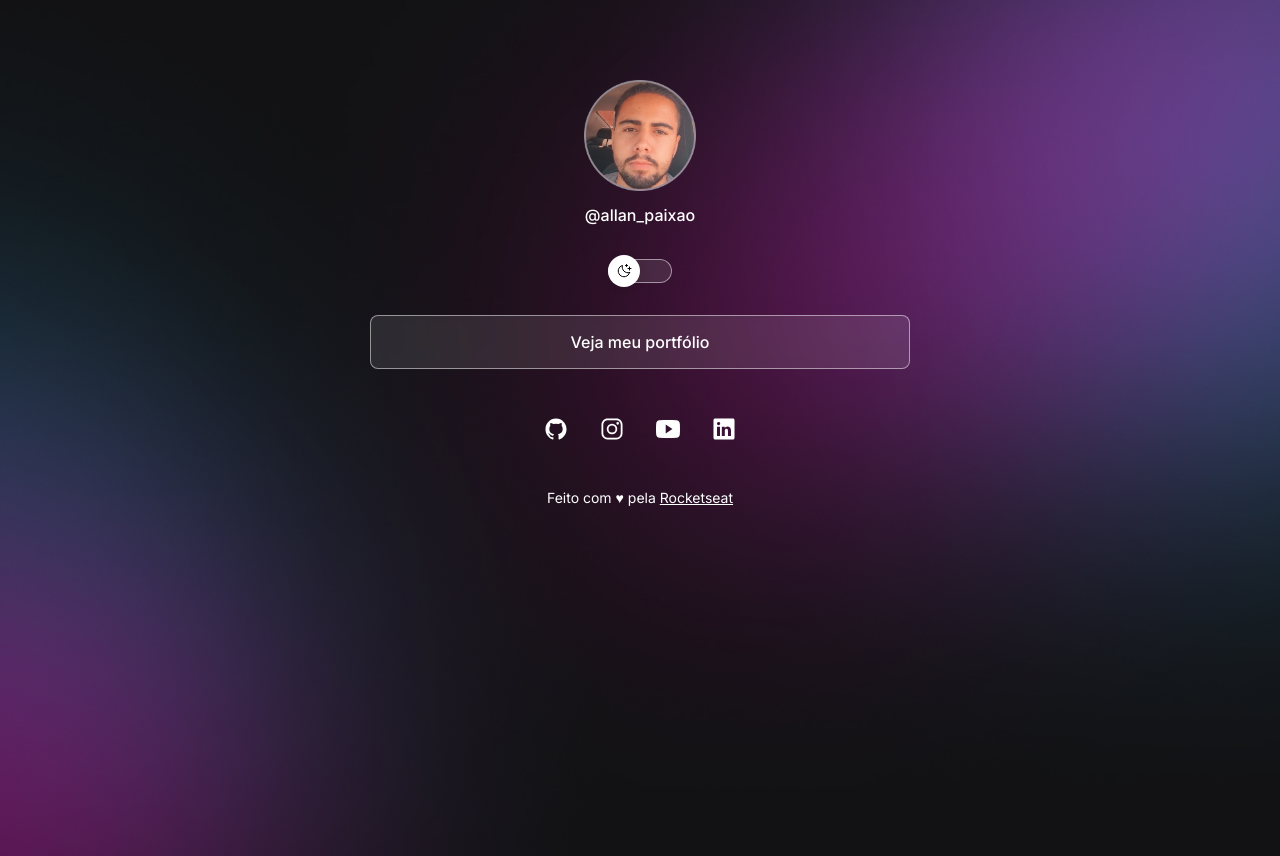
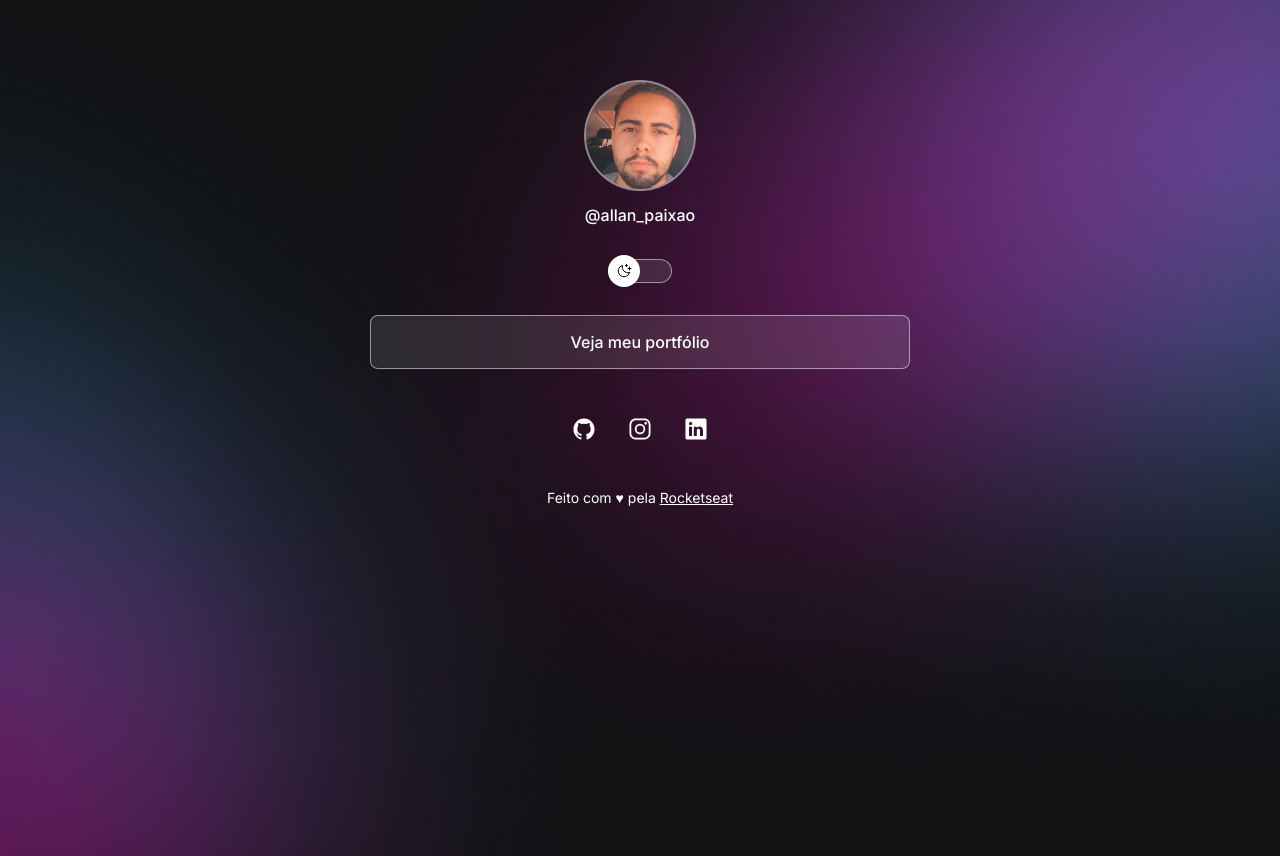
Before and after one commit to Allanpt/RocketSeatDiscoverPortfolio, a plain HTML site: page index.html in a window 1280 px wide. Drawn offline with nearby package versions, Linux system fonts and the light colour scheme.

Commit message:
Update logos

```diff
--- a/index.html
+++ b/index.html
@@ -36,8 +36,6 @@
 
             <a href="http://instagram.com/allan_paixao" target="_blank"><ion-icon name="logo-instagram"></ion-icon></a>
 
-            <a href="#" target="_blank"><ion-icon name="logo-youtube"></ion-icon></a>
-
             <a href="http://www.linkedin.com/in/allanpaix%C3%A3otavares/" target="_blank"><ion-icon name="logo-linkedin"></ion-icon></a>
         </div>
         <div id="footer">
```
